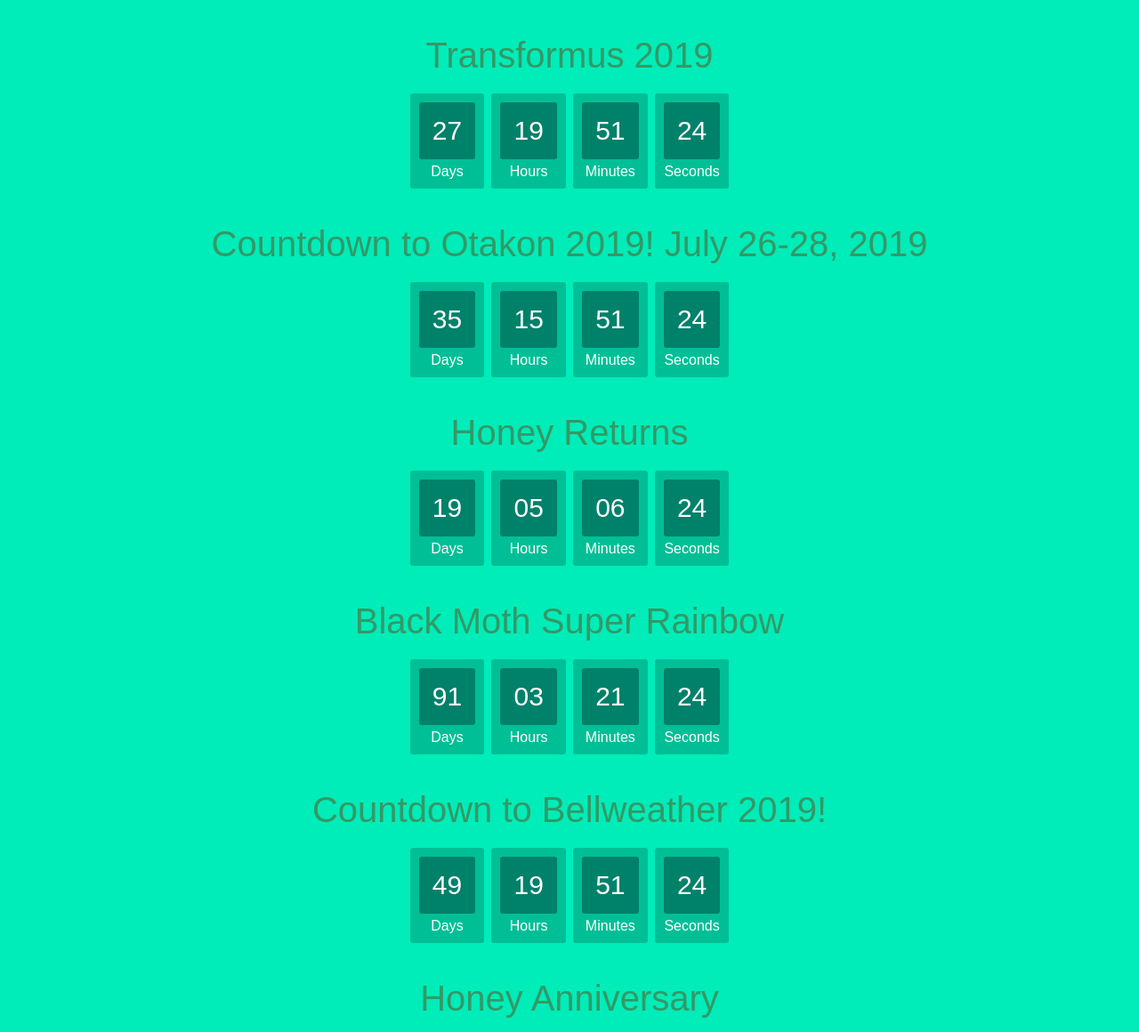
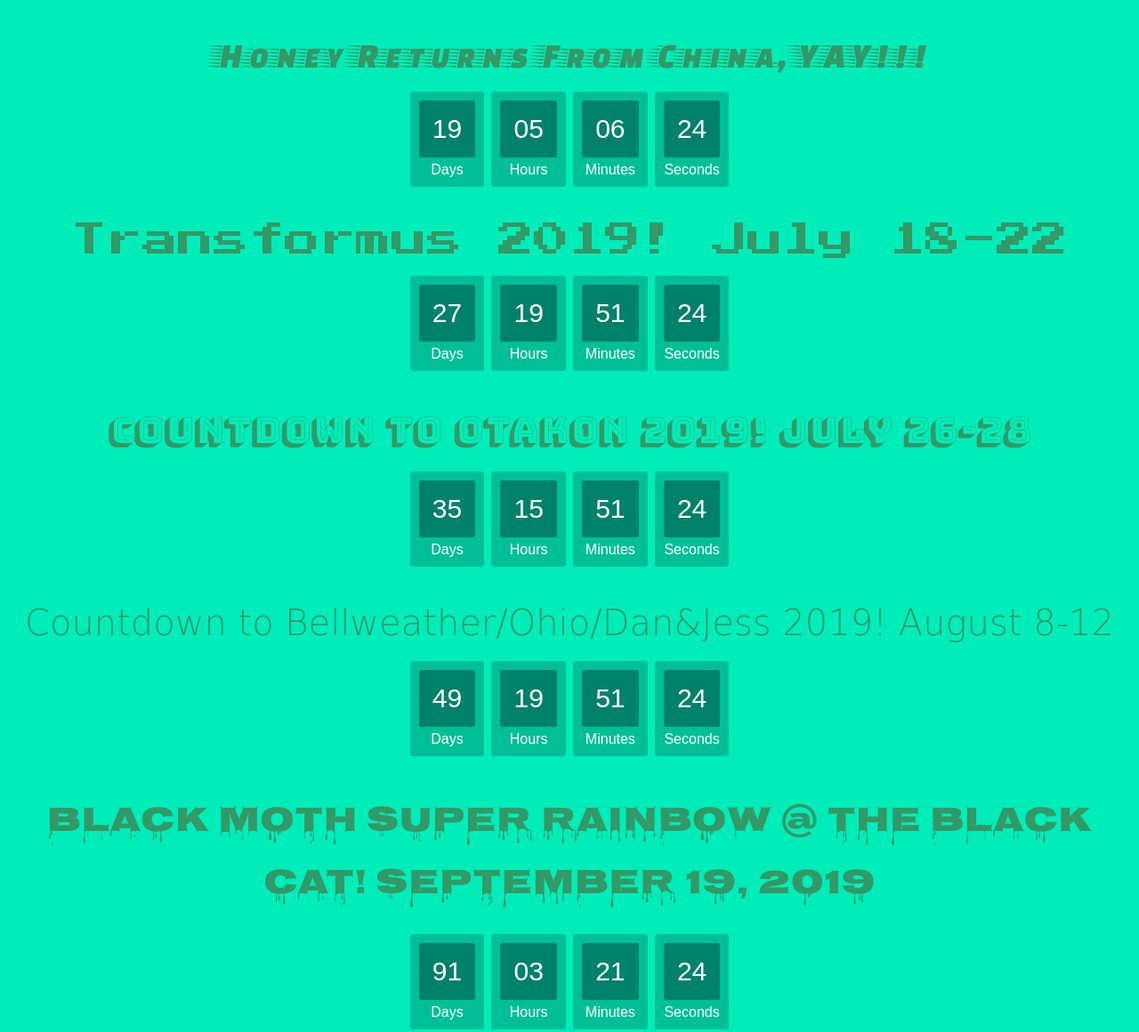
Before and after one commit to pjdip/pjdip.github.io, a plain HTML site: page ubercounter/ubercounter.html in a window 1280 px wide. Shown: the top 1160 px of the page at 89% size. Drawn offline with Linux system fonts and the light colour scheme; a web font is replaced by a local one.

Commit message:
font change and reorganization by date

```diff
--- a/ubercounter/Anniversary.css
+++ b/ubercounter/Anniversary.css
@@ -1,12 +1,12 @@
 body{
 	text-align: center;
 	background: #00ECB9;
-  font-family: sans-serif;
-  font-weight: 100;
 }
 
 #anniversary_head{
   color: #396;
+	/* font-family: 'Euphoria Script', cursive; */
+	font-family: 'Parisienne', cursive;
   font-weight: 100;
   font-size: 40px;
   margin: 40px 0px 20px;
--- a/ubercounter/Bellweather.css
+++ b/ubercounter/Bellweather.css
@@ -1,12 +1,11 @@
 body{
 	text-align: center;
 	background: #00ECB9;
-  font-family: sans-serif;
-  font-weight: 100;
 }
 
 #bellweather_head{
   color: #396;
+	font-family: 'Annie Use Your Telescope', cursive;
   font-weight: 100;
   font-size: 40px;
   margin: 40px 0px 20px;
--- a/ubercounter/BlackMoth2019.css
+++ b/ubercounter/BlackMoth2019.css
@@ -1,12 +1,13 @@
 body{
 	text-align: center;
 	background: #00ECB9;
-  font-family: sans-serif;
-  font-weight: 100;
 }
 
 #bmsr_head{
   color: #396;
+	/* font-family: 'Creepster', cursive;
+	font-family: 'Butcherman', cursive; */
+	font-family: 'Nosifer', cursive;
   font-weight: 100;
   font-size: 40px;
   margin: 40px 0px 20px;
--- a/ubercounter/Honey_Returns.css
+++ b/ubercounter/Honey_Returns.css
@@ -1,12 +1,14 @@
 body{
 	text-align: center;
 	background: #00ECB9;
-  font-family: sans-serif;
-  font-weight: 100;
 }
 
 #return_head{
   color: #396;
+/*
+	font-family: 'Condiment', cursive;
+*/
+	font-family: 'Faster One', cursive;
   font-weight: 100;
   font-size: 40px;
   margin: 40px 0px 20px;
--- a/ubercounter/Otakon.css
+++ b/ubercounter/Otakon.css
@@ -1,12 +1,11 @@
 body{
 	text-align: center;
 	background: #00ECB9;
-  font-family: sans-serif;
-  font-weight: 100;
 }
 
 #otakon_head{
   color: #396;
+	font-family: 'Bungee Shade', cursive;
   font-weight: 100;
   font-size: 40px;
   margin: 40px 0px 20px;
--- a/ubercounter/Transformus.css
+++ b/ubercounter/Transformus.css
@@ -1,12 +1,14 @@
 body{
 	text-align: center;
 	background: #00ECB9;
-  font-family: sans-serif;
-  font-weight: 100;
 }
 
 #transformus_head{
   color: #396;
+	/* font-family: 'Ewert', cursive; */
+	/* font-family: 'Fontdiner Swanky', cursive; */
+	/* font-family: 'Monofett', cursive; */
+	font-family: 'Press Start 2P', cursive;
   font-weight: 100;
   font-size: 40px;
   margin: 40px 0px 20px;
--- a/ubercounter/ubercounter.html
+++ b/ubercounter/ubercounter.html
@@ -6,11 +6,36 @@
 <link rel="stylesheet" type="text/css" href="BlackMoth2019.css" media="screen" />
 <link rel="stylesheet" type="text/css" href="Bellweather.css" media="screen" />
 <link rel="stylesheet" type="text/css" href="Anniversary.css" media="screen" />
+
+<link href="https://fonts.googleapis.com/css?family=Aclonica|Annie+Use+Your+Telescope|Arbutus|Architects+Daughter|Atma|Bangers|Barrio|Bigelow+Rules|Black+And+White+Picture|Bungee+Shade|Butcherman|Caesar+Dressing|Charmonman|Condiment|Creepster|Diplomata|Diplomata+SC|Dr+Sugiyama|Eater|Euphoria+Script|Ewert|Fascinate+Inline|Faster+One|Finger+Paint|Fontdiner+Swanky|Frijole|Hanalei|Hanalei+Fill|Henny+Penny|Kumar+One+Outline|Londrina+Shadow|Luckiest+Guy|Metal+Mania|Monofett|Monoton|Nosifer|Parisienne|Permanent+Marker|Pirata+One|Playball|Press+Start+2P|Ranchers|Ravi+Prakash|Reenie+Beanie|Rock+Salt|Ruthie|Rye|Sancreek|Sedgwick+Ave+Display|Trade+Winds|Uncial+Antiqua|UnifrakturCook:700|Vast+Shadow&display=swap" rel="stylesheet">
+
 </head>
 
 <body>
 
-<h1 id="transformus_head">Transformus 2019</h1>
+<h1 id="return_head">Honey Returns From China, YAY!!!</h1>
+
+<div id="return_clockdiv">
+  <div>
+    <span class="days"></span>
+    <div class="smalltext">Days</div>
+  </div>
+  <div>
+    <span class="hours"></span>
+    <div class="smalltext">Hours</div>
+  </div>
+  <div>
+    <span class="minutes"></span>
+    <div class="smalltext">Minutes</div>
+  </div>
+  <div>
+    <span class="seconds"></span>
+    <div class="smalltext">Seconds</div>
+  </div>
+</div>
+
+
+<h1 id="transformus_head">Transformus 2019! July 18-22</h1>
 
 <div id="transformus_clockdiv">
   <div>
@@ -32,7 +57,7 @@
 </div>
 
 
-<h1 id="otakon_head">Countdown to Otakon 2019! July 26-28, 2019</h1>
+<h1 id="otakon_head">Countdown to Otakon 2019! July 26-28</h1>
 
 <div id="otakon_clockdiv">
   <div>
@@ -54,9 +79,9 @@
 </div>
 
 
-<h1 id="return_head">Honey Returns</h1>
+<h1 id="bellweather_head">Countdown to Bellweather/Ohio/Dan&Jess 2019! August 8-12</h1>
 
-<div id="return_clockdiv">
+<div id="bellweather_clockdiv">
   <div>
     <span class="days"></span>
     <div class="smalltext">Days</div>
@@ -76,7 +101,7 @@
 </div>
 
 
-<h1 id="bmsr_head">Black Moth Super Rainbow</h1>
+<h1 id="bmsr_head">Black Moth Super Rainbow @ the Black Cat! September 19, 2019</h1>
 
 <div id="bmsr_clockdiv">
   <div>
@@ -98,29 +123,7 @@
 </div>
 
 
-<h1 id="bellweather_head">Countdown to Bellweather 2019!</h1>
-
-<div id="bellweather_clockdiv">
-  <div>
-    <span class="days"></span>
-    <div class="smalltext">Days</div>
-  </div>
-  <div>
-    <span class="hours"></span>
-    <div class="smalltext">Hours</div>
-  </div>
-  <div>
-    <span class="minutes"></span>
-    <div class="smalltext">Minutes</div>
-  </div>
-  <div>
-    <span class="seconds"></span>
-    <div class="smalltext">Seconds</div>
-  </div>
-</div>
-
-
-<h1 id="anniversary_head">Honey Anniversary</h1>
+<h1 id="anniversary_head">Hunny Bunny Anniversary Most Best Honey I Love You Lots</h1>
 
 <div id="anniversary_clockdiv">
   <div>
@@ -151,3 +154,60 @@
 
 </body>
 </html>
+
+
+<!--
+font-family: 'Arbutus', cursive;
+font-family: 'Architects Daughter', cursive;
+font-family: 'Atma', cursive;
+font-family: 'Bangers', cursive;
+font-family: 'Barrio', cursive;
+font-family: 'Bigelow Rules', cursive;
+font-family: 'Black And White Picture', sans-serif;
+font-family: 'Butcherman', cursive;
+font-family: 'Bungee Shade', cursive;
+font-family: 'Caesar Dressing', cursive;
+font-family: 'Charmonman', cursive;
+font-family: 'Condiment', cursive;
+font-family: 'Creepster', cursive;
+font-family: 'Aclonica', sans-serif;
+font-family: 'Annie Use Your Telescope', cursive;
+font-family: 'Diplomata', cursive;
+font-family: 'Diplomata SC', cursive;
+font-family: 'Dr Sugiyama', cursive;
+font-family: 'Eater', cursive;
+font-family: 'Ewert', cursive;
+font-family: 'Euphoria Script', cursive;
+font-family: 'Faster One', cursive;
+font-family: 'Fascinate Inline', cursive;
+font-family: 'Finger Paint', cursive;
+font-family: 'Fontdiner Swanky', cursive;
+font-family: 'Frijole', cursive;
+font-family: 'Hanalei', cursive;
+font-family: 'Hanalei Fill', cursive;
+font-family: 'Henny Penny', cursive;
+font-family: 'Kumar One Outline', cursive;
+font-family: 'Londrina Shadow', cursive;
+font-family: 'Luckiest Guy', cursive;
+font-family: 'Metal Mania', cursive;
+font-family: 'Monofett', cursive;
+font-family: 'Monoton', cursive;
+font-family: 'Nosifer', cursive;
+font-family: 'Parisienne', cursive;
+font-family: 'Permanent Marker', cursive;
+font-family: 'Pirata One', cursive;
+font-family: 'Playball', cursive;
+font-family: 'Press Start 2P', cursive;
+font-family: 'Ranchers', cursive;
+font-family: 'Ravi Prakash', cursive;
+font-family: 'Reenie Beanie', cursive;
+font-family: 'Rock Salt', cursive;
+font-family: 'Ruthie', cursive;
+font-family: 'Rye', cursive;
+font-family: 'Sancreek', cursive;
+font-family: 'Sedgwick Ave Display', cursive;
+font-family: 'Trade Winds', cursive;
+font-family: 'Uncial Antiqua', cursive;
+font-family: 'UnifrakturCook', cursive;
+font-family: 'Vast Shadow', cursive;
+  -->
```
Also changed, not shown: 1 other file.
